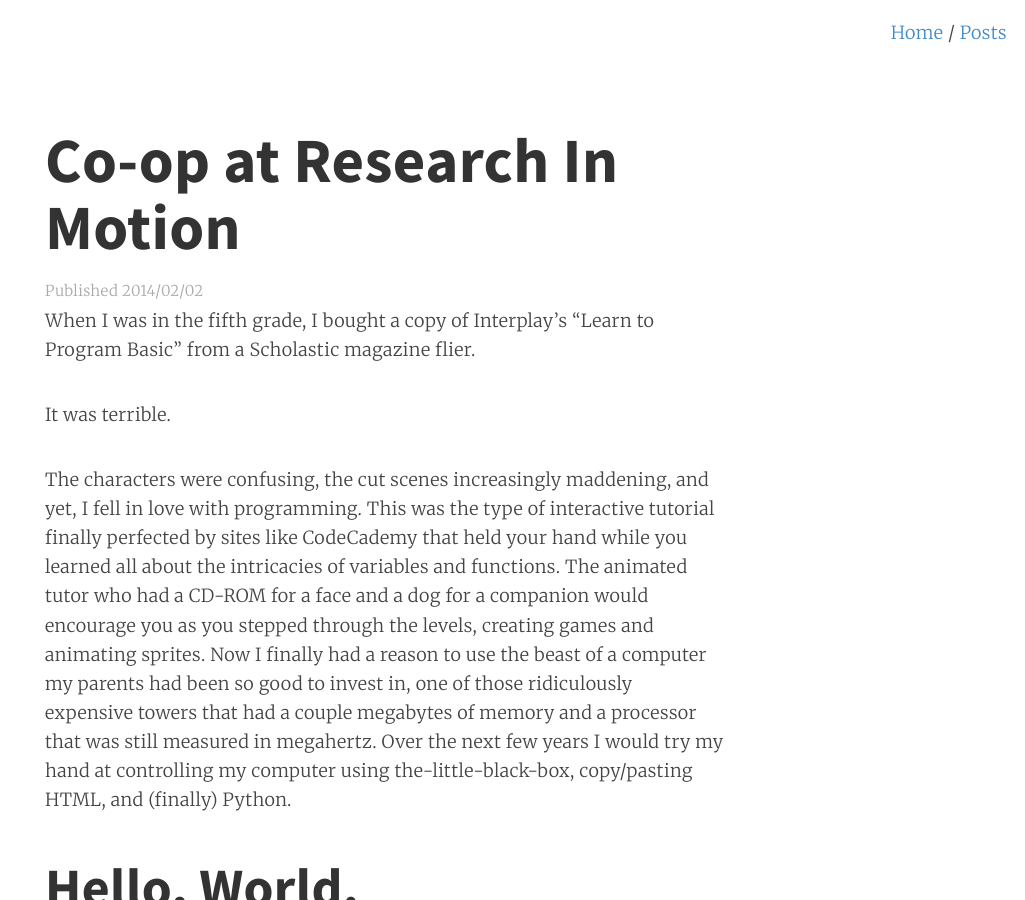
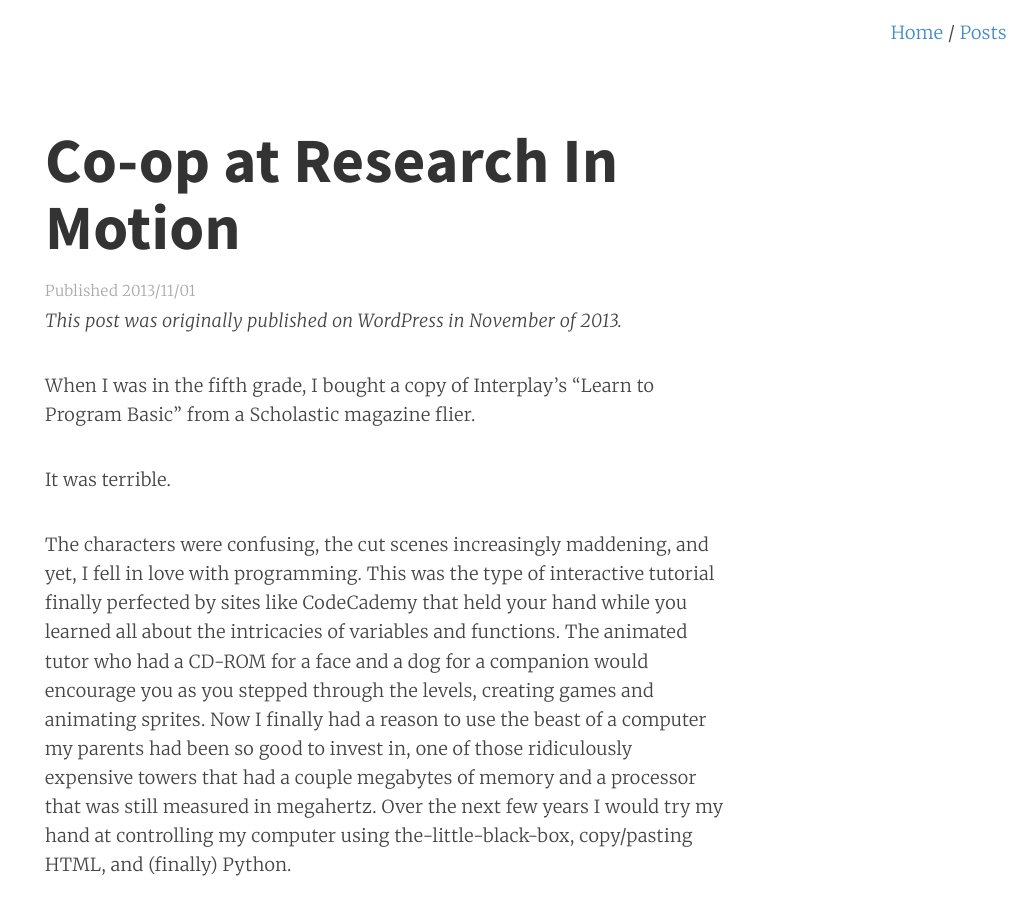
Before and after one commit to ryanwilsonperkin/ryanwilsonperkin.com, a Jekyll site: the page built from _posts/2013-11-01-co-op-at-research-in-motion.md, in a window 1280 px wide and 900 px high. Shown: the whole window, without its empty margins (255-1280 px from the left). Built offline with Jekyll 4.4.1, drawn with Linux system fonts in a browser that asks for light colours; Markdown is read by kramdown in place of the engine named in the settings.

Commit message:
Set correct date on research in motion post.

```diff
--- a/_posts/2014-02-02-co-op-at-research-in-motion.md
+++ b/_posts/2013-11-01-co-op-at-research-in-motion.md
@@ -2,6 +2,8 @@
 layout: post
 title: Co-op at Research In Motion
 ---
+
+*This post was originally published on WordPress in November of 2013.*
 
 When I was in the fifth grade, I bought a copy of Interplay's "Learn to
 Program Basic" from a Scholastic magazine flier.
```
